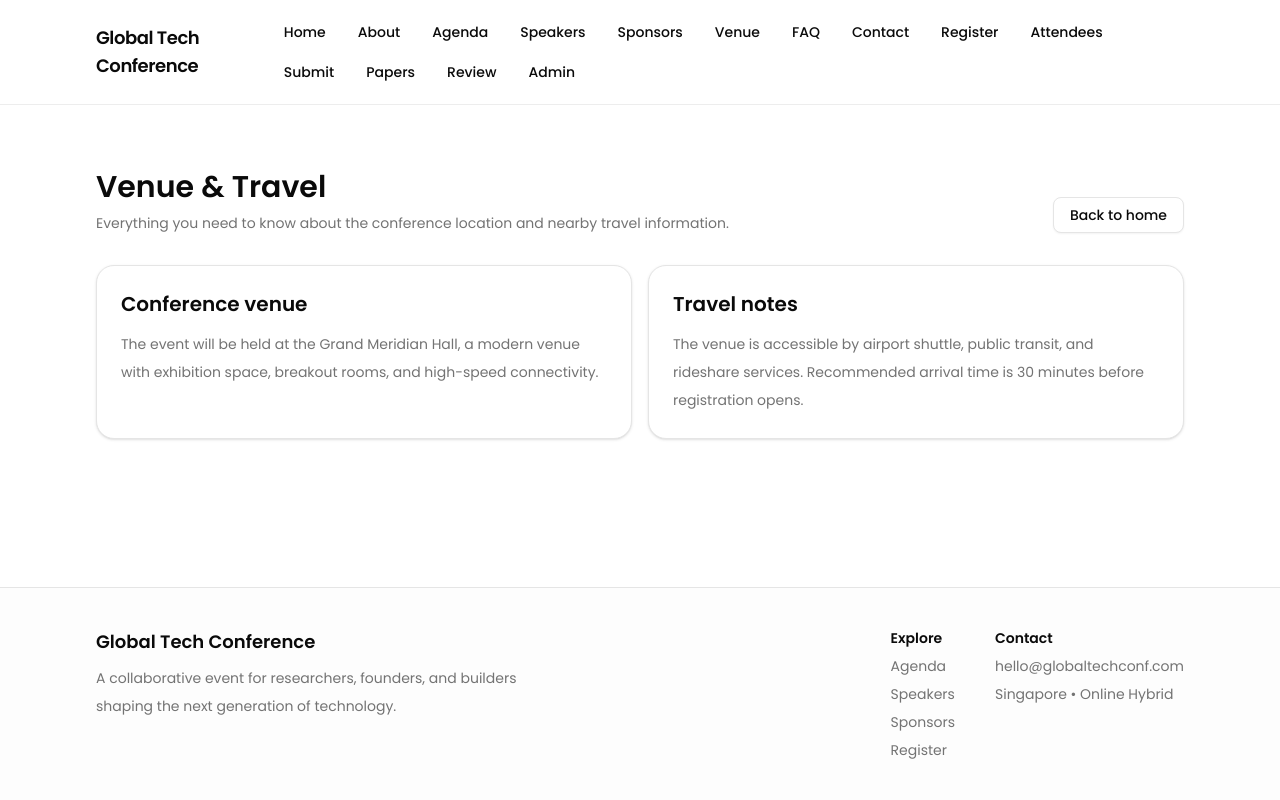
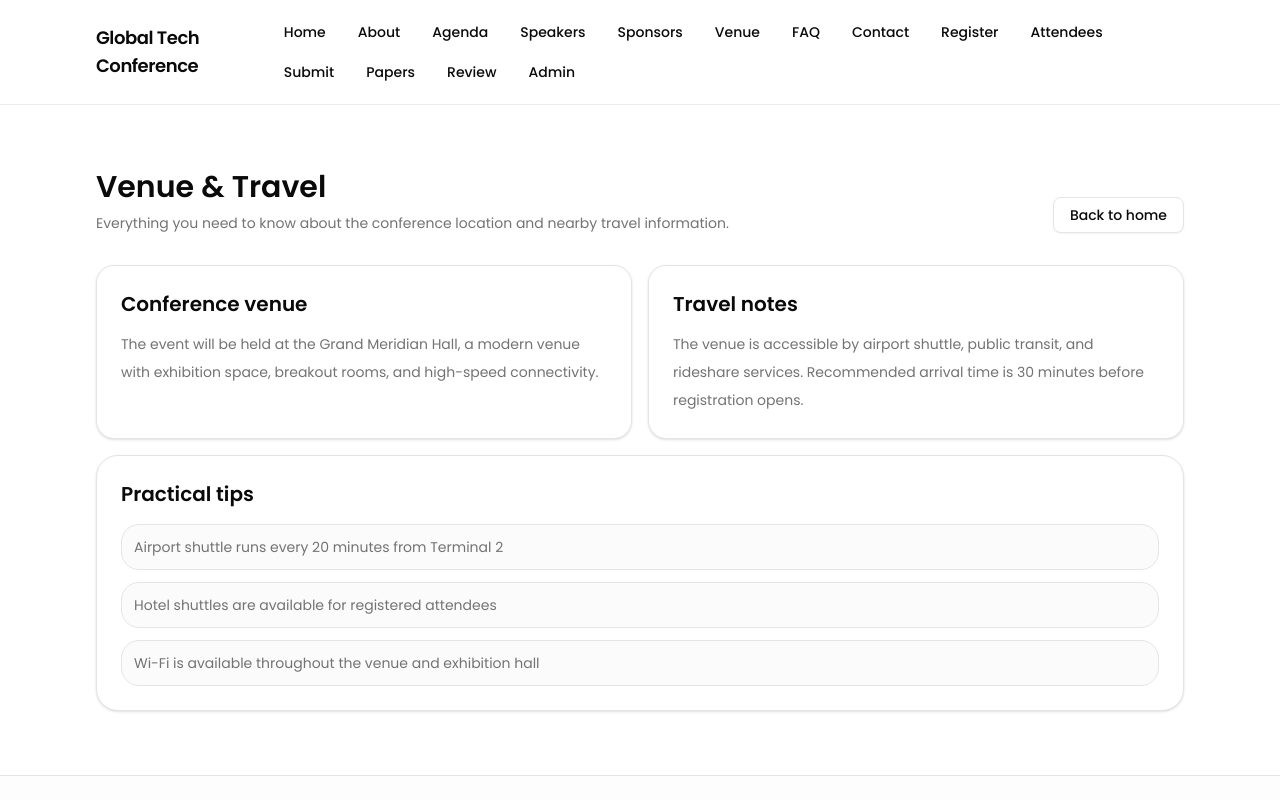
Before and after one commit to mohankurnia/bricsed-2027, a Next.js app: page /venue in a window 1280 px wide. Shown: the top 800 px of the page. Built offline with nearby package versions, Linux system fonts and the light colour scheme.

Commit message:
feat: add practical travel tips section to Venue page

```diff
--- a/app/venue/page.tsx
+++ b/app/venue/page.tsx
@@ -1,6 +1,12 @@
 import Link from "next/link";
 import { buttonVariants } from "@/components/ui/button";
 import { cn } from "@/lib/utils";
+
+const travelTips = [
+  "Airport shuttle runs every 20 minutes from Terminal 2",
+  "Hotel shuttles are available for registered attendees",
+  "Wi-Fi is available throughout the venue and exhibition hall",
+];
 
 export default function VenuePage() {
   return (
@@ -38,6 +44,20 @@ export default function VenuePage() {
           </p>
         </article>
       </div>
+
+      <div className="mt-4 rounded-3xl border border-border bg-background p-6 shadow-sm">
+        <h2 className="text-xl font-semibold">Practical tips</h2>
+        <ul className="mt-4 space-y-3">
+          {travelTips.map((tip) => (
+            <li
+              key={tip}
+              className="rounded-2xl border border-border bg-muted/40 px-3 py-3 text-sm text-muted-foreground"
+            >
+              {tip}
+            </li>
+          ))}
+        </ul>
+      </div>
     </main>
   );
 }
```
